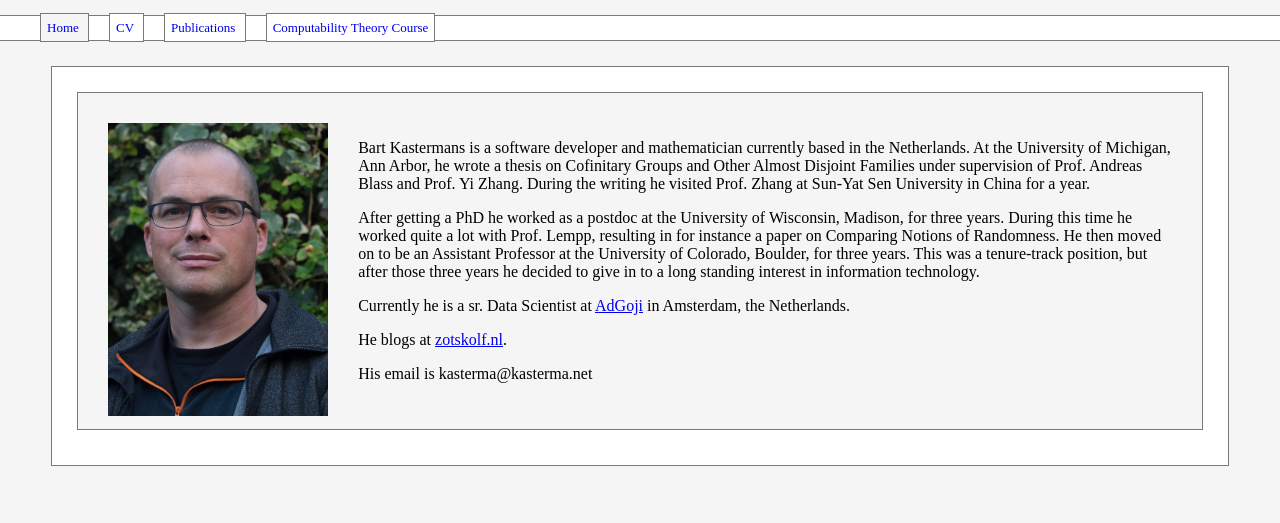
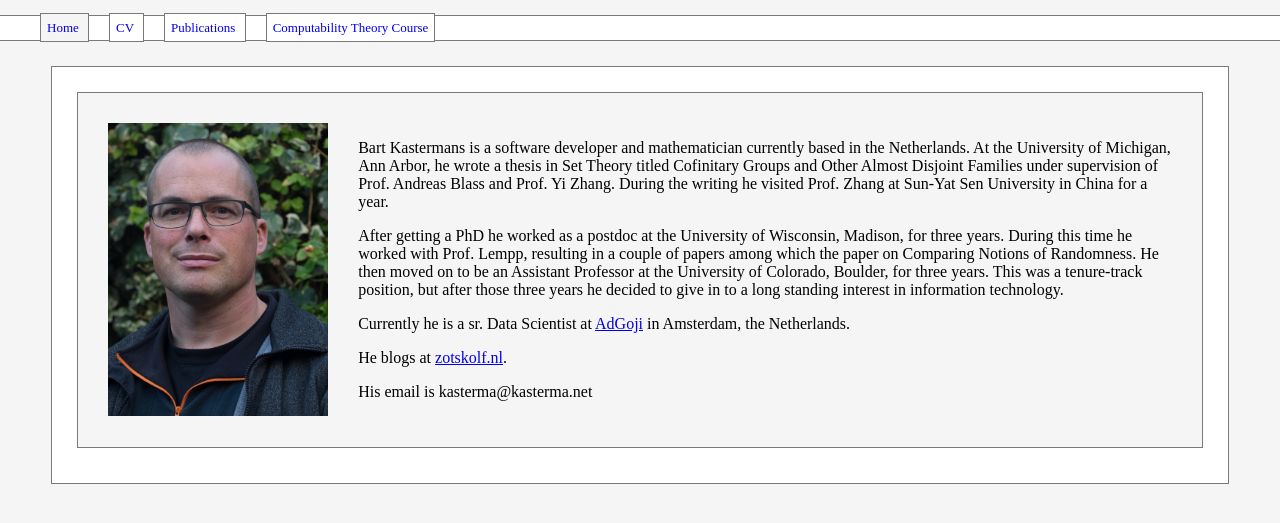
Before and after one commit to kasterma/kasterma.github.io, a Jekyll site: the page built from index.html, in a window 1280 px wide. Shown: the top 523 px of the page. Built offline with Jekyll 4.4.1, drawn with Linux system fonts in a browser that asks for light colours; Markdown is read by kramdown in place of the engine named in the settings.

Commit message:
phrasing index.html

```diff
--- a/index.html
+++ b/index.html
@@ -14,21 +14,20 @@ title: Bart Kastermans' Home Page
    <p>
      Bart Kastermans is a software developer and mathematician currently based
      in the Netherlands.  At the University of Michigan, Ann Arbor, he wrote a
-     thesis on Cofinitary Groups and Other Almost Disjoint Families under
-     supervision of Prof. Andreas Blass and Prof. Yi Zhang.  During the
-     writing he visited Prof. Zhang at Sun-Yat Sen University in China for a
-     year.
+     thesis in Set Theory titled Cofinitary Groups and Other Almost Disjoint
+     Families under supervision of Prof. Andreas Blass and Prof. Yi Zhang.
+     During the writing he visited Prof. Zhang at Sun-Yat Sen University in
+     China for a year.
    </p>
 
    <p>
      After getting a PhD he worked as a postdoc at the University of
-     Wisconsin, Madison, for three years.  During this time he worked
-     quite a lot with Prof. Lempp, resulting in for instance a paper on
-     Comparing Notions of Randomness.  He then moved on to be an
-     Assistant Professor at the University of Colorado, Boulder, for three
-     years.  This was a tenure-track position, but after those three years
-     he decided to give in to a long standing interest in information
-     technology.
+     Wisconsin, Madison, for three years.  During this time he worked with
+     Prof. Lempp, resulting in a couple of papers among which the paper on
+     Comparing Notions of Randomness.  He then moved on to be an Assistant
+     Professor at the University of Colorado, Boulder, for three years.  This
+     was a tenure-track position, but after those three years he decided to
+     give in to a long standing interest in information technology.
    </p>
 
    <p>
```
